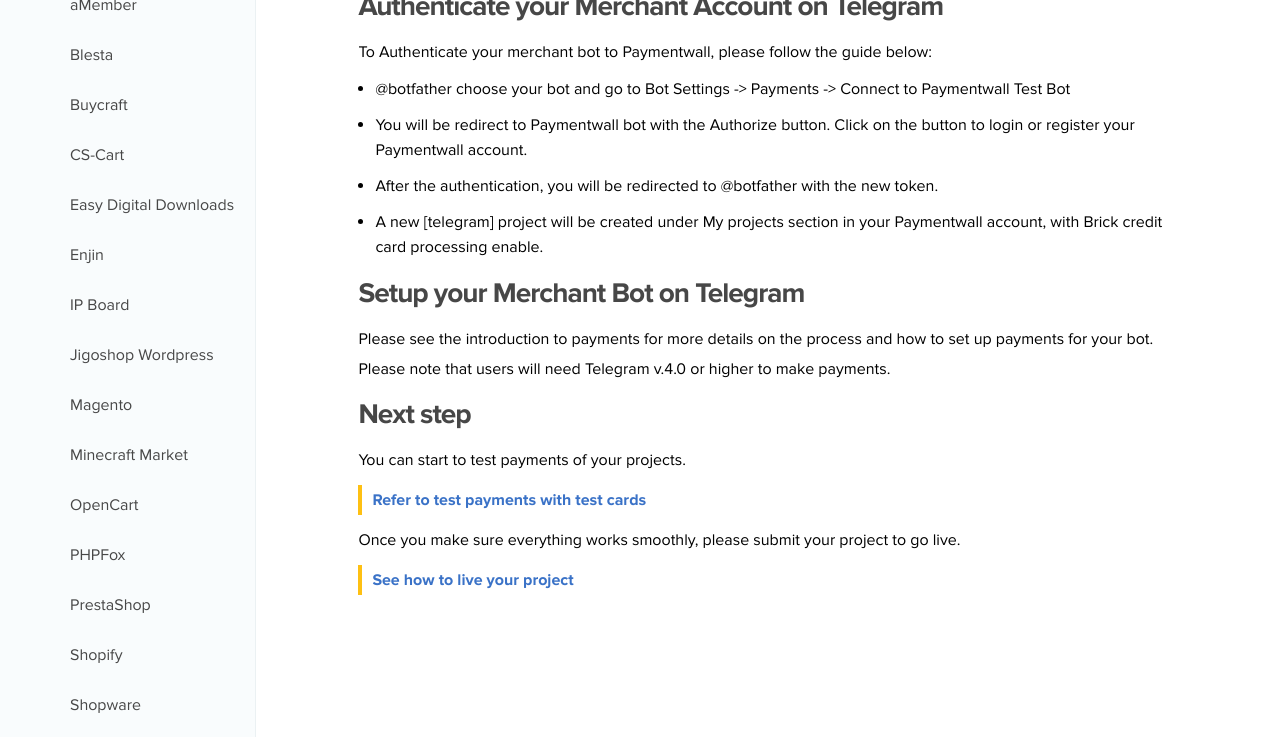
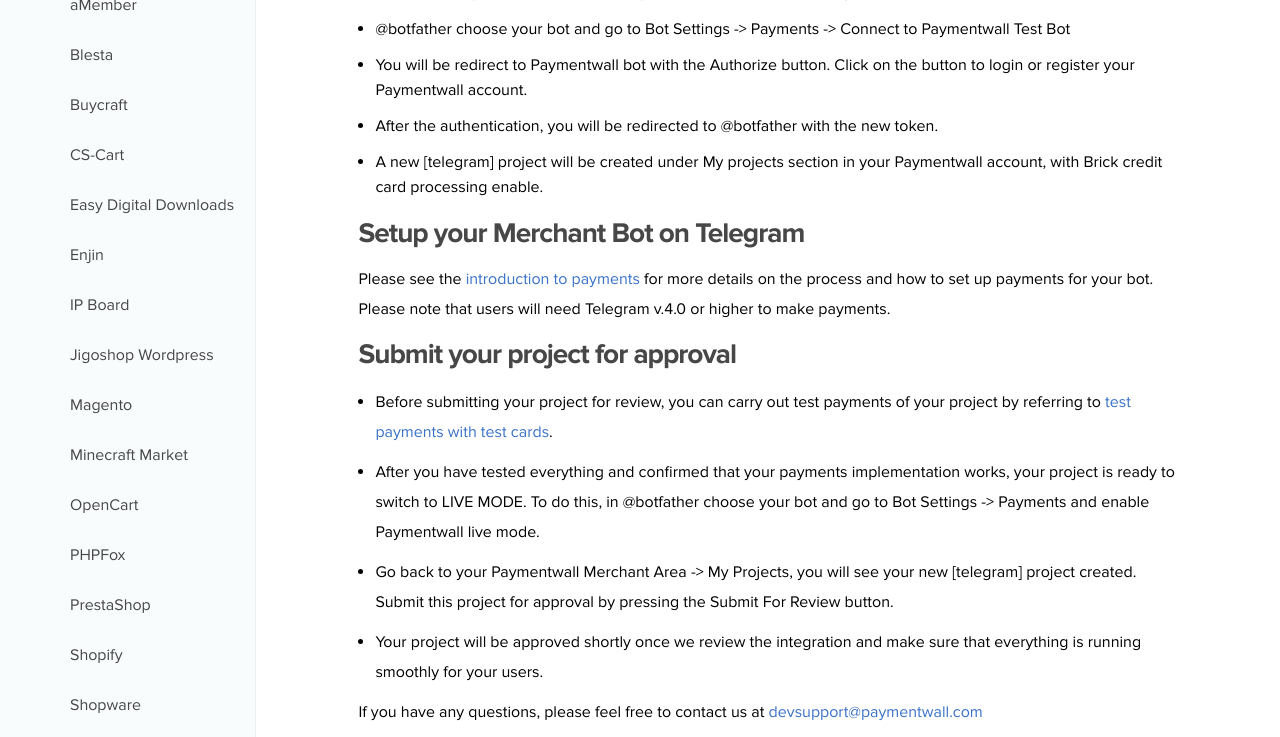
Before and after one commit to rmalgazeiro/paymentwall.github.io, a Jekyll site: the page built from modules/Telegram.md, in a window 1280 px wide and 900 px high, scrolled down 628 px, cut to the strip 163-900 px from the top of the window. Built offline with Jekyll 4.4.1, drawn with Linux system fonts in a browser that asks for light colours; some web fonts are replaced; some of the changed text lies outside the part shown.

Commit message:
Update Telegram

```diff
--- a/modules/Telegram.md
+++ b/modules/Telegram.md
@@ -37,15 +34,17 @@
 
 ## Setup your Merchant Bot on Telegram
 
-Please see the introduction to payments for more details on the process and how to set up payments for your bot.
+Please see the [introduction to payments](https://core.telegram.org/bots/payments) for more details on the process and how to set up payments for your bot.
  Please note that users will need Telegram v.4.0 or higher to make payments.
 
-## Next step
+## Submit your project for approval
 
-You can start to test payments of your projects.
+* Before submitting your project for review, you can carry out test payments of your project by referring to [test payments with test cards](/paymentwall.github.io/brick/sandbox).
 
-> **[Refer to test payments with test cards](/paymentwall.github.io/brick/sandbox)**
+* After you have tested everything and confirmed that your payments implementation works, your project is ready to switch to LIVE MODE. To do this, in @botfather choose your bot and go to Bot Settings -> Payments and enable Paymentwall live mode.
 
-Once you make sure everything works smoothly, please submit your project to go live.
+* Go back to your Paymentwall Merchant Area -> My Projects, you will see your new [telegram] project created. Submit this project for approval by pressing the Submit For Review button.
 
-> **[See how to live your project](/paymentwall.github.io/go_live-home)**
+* Your project will be approved shortly once we review the integration and make sure that everything is running smoothly for your users.
+
+If you have any questions, please feel free to contact us at [devsupport@paymentwall.com](mailto:devsupport@paymentwall.com)
```
Also changed, not shown: other parts of modules/Telegram.md (+1 -4 lines).
